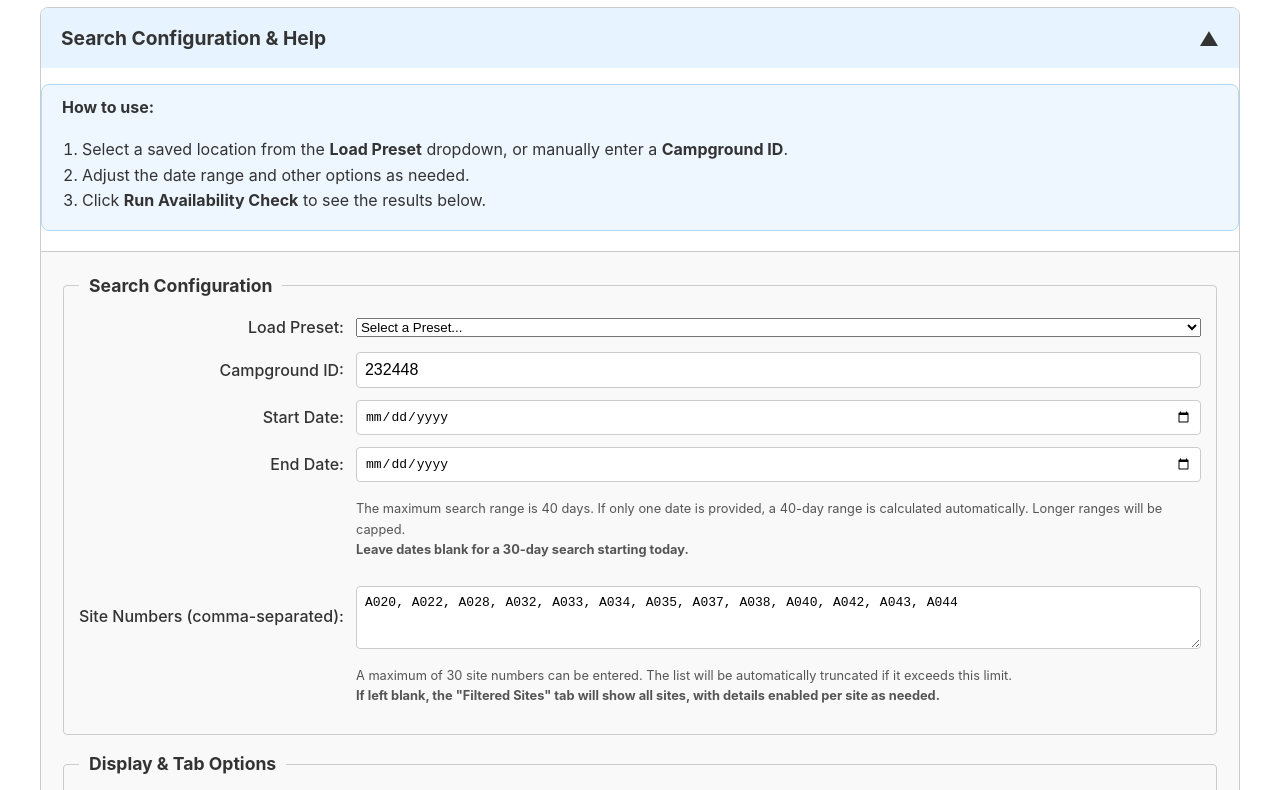
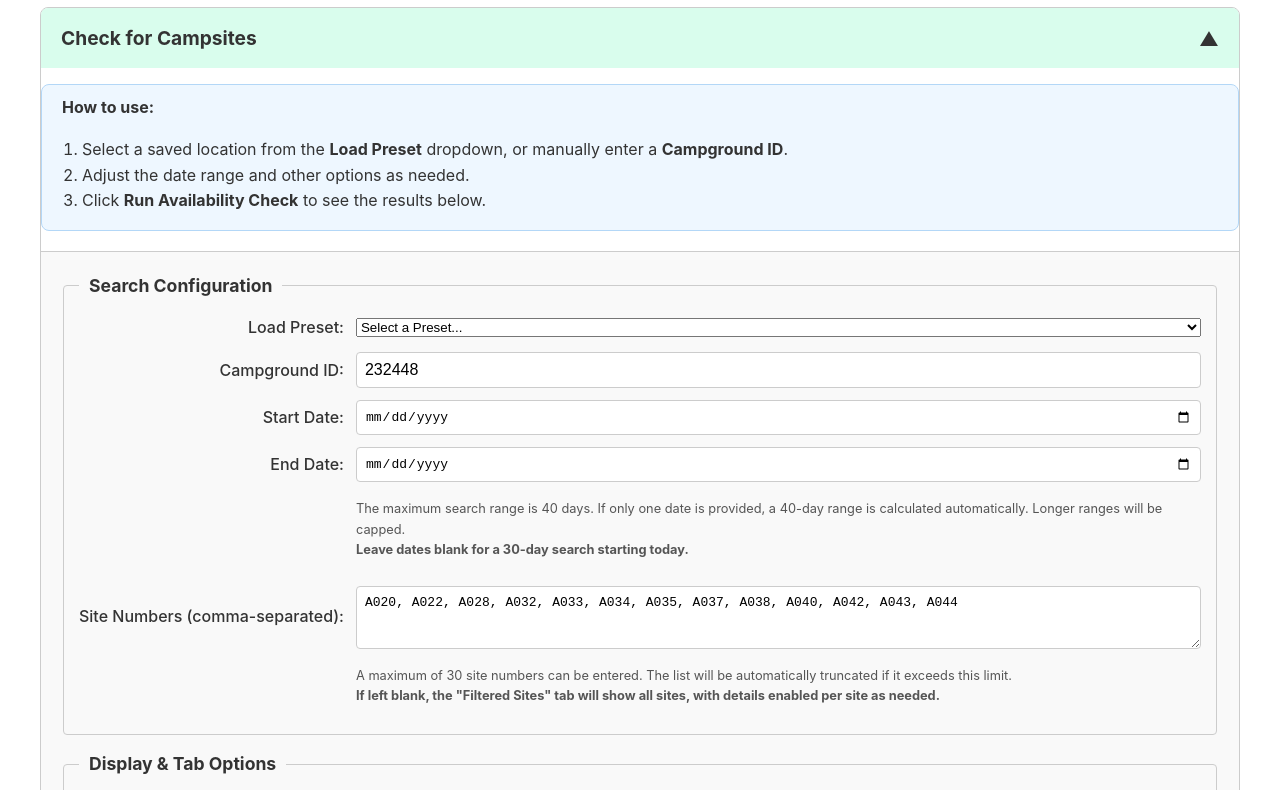
Before and after one commit to Fizzrock/campsite-check-website, a website: page index.html in a window 1280 px wide. Shown: the part 102-892 px from the top of the page. Drawn offline with Linux system fonts and the light colour scheme.

Commit message:
change hearer colors

```diff
--- a/index.html
+++ b/index.html
@@ -16,7 +16,7 @@
 
     <div id="config-accordion-container">
         <h2 class="accordion-header">
-            Search Configuration & Help
+            Check for Campsites
             <span class="toggle-icon">▼</span>
         </h2>
         <div class="accordion-content">
--- a/style.css
+++ b/style.css
@@ -57,7 +57,7 @@ form {
 }
 
 .accordion-header {
-    background-color: #e7f3ff; /* A light, friendly blue */
+    background-color: #d9fded; /* A light, friendly green */
     color: #333;
     cursor: pointer;
     padding: 15px 20px;
@@ -73,7 +73,7 @@ form {
 }
 
 .accordion-header:hover {
-    background-color: #d0e8ff; /* A slightly darker blue for hover */
+    background-color: #a6d5c0; /* A slightly darker blue for hover */
 }
 
 .accordion-header .toggle-icon {
```
